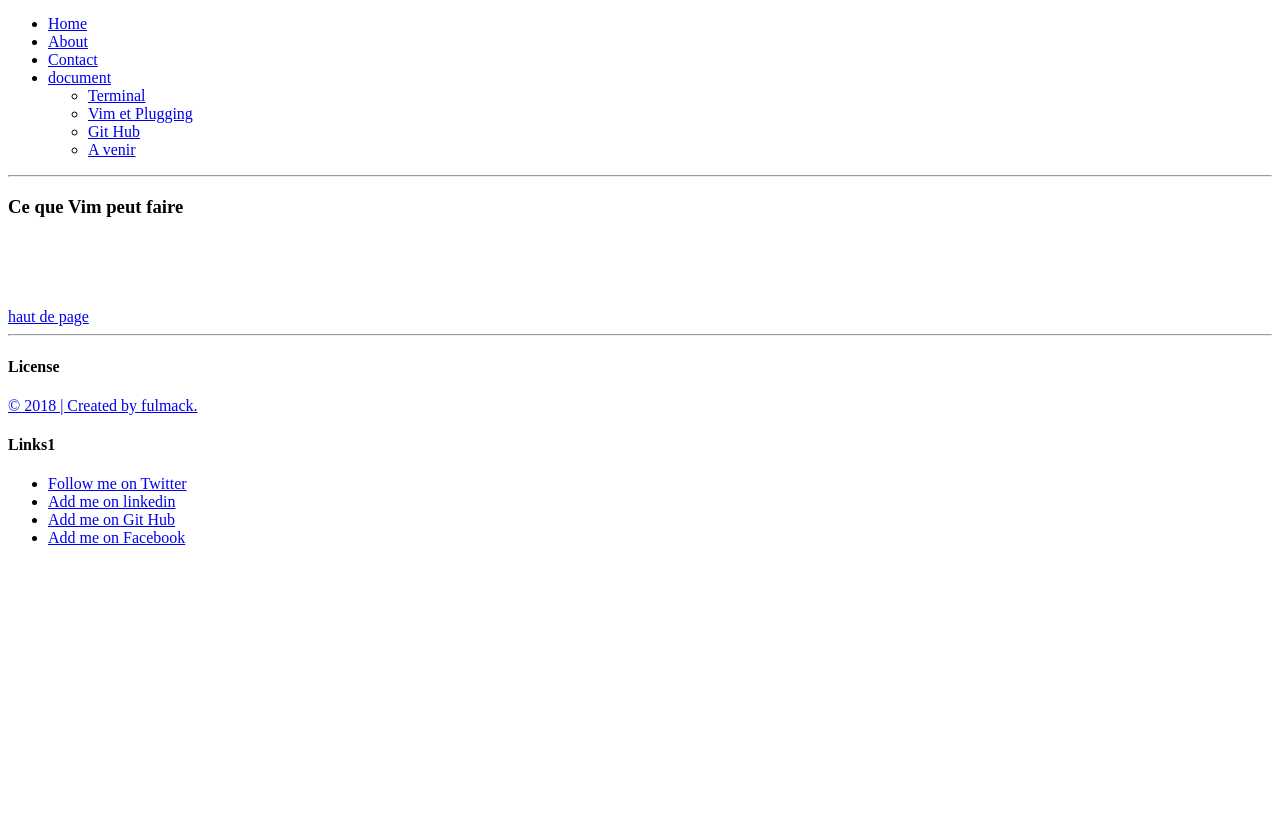
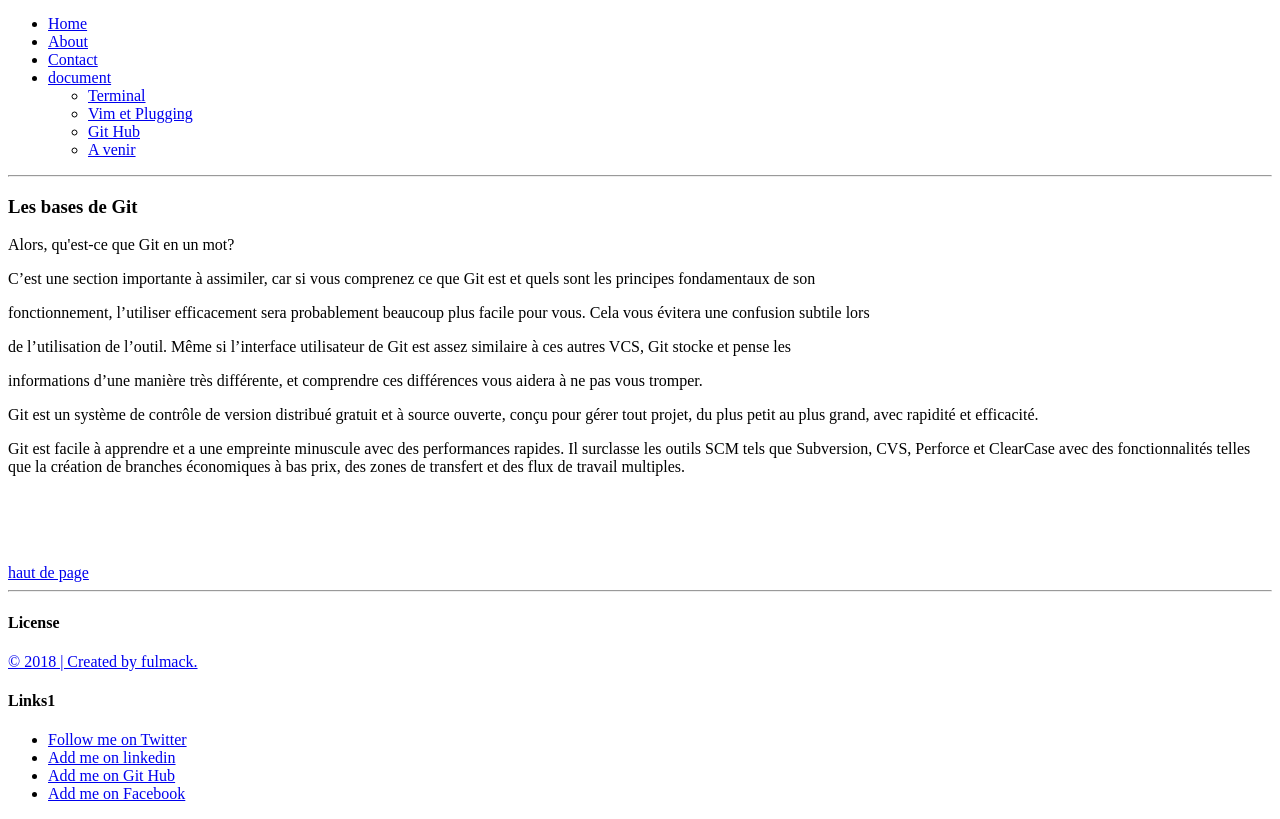
Before and after one commit to sylvainvant/git_html, a plain HTML site: page html/about.html in a window 1280 px wide. Shown: the part 83-902 px from the top of the page. Before the commit the page ends 800 px from the top, so only its background shows below. Drawn offline with Linux system fonts and the light colour scheme.

Commit message:
modif de about.html

```diff
--- a/html/about.html
+++ b/html/about.html
@@ -49,9 +49,17 @@
 	</nav>
 	<hr>
 	<section>
-<h3>Ce que Vim peut faire</h3>
+<h3> Les bases de Git</h3>
 		<article>
+			<p>Alors, qu'est-ce que Git en un mot?</p>
+ <p>C’est une section importante à assimiler, car si vous comprenez ce que Git est et quels sont les principes fondamentaux de son</p>
+ <p>fonctionnement, l’utiliser efficacement sera probablement beaucoup plus facile pour vous. Cela vous évitera une confusion subtile lors</p><p> de l’utilisation de l’outil. Même si l’interface utilisateur de Git est assez similaire à ces autres VCS, Git stocke et pense les</p>
+ <p>informations d’une manière très différente, et comprendre ces différences vous aidera à ne pas vous tromper.</p>
+		</article>
+		<article>
+			<p>Git est un système de contrôle de version distribué gratuit et à source ouverte, conçu pour gérer tout projet, du plus petit au plus grand, avec rapidité et efficacité.</p>
 
+<p>Git est facile à apprendre et a une empreinte minuscule avec des performances rapides. Il surclasse les outils SCM tels que Subversion, CVS, Perforce et ClearCase avec des fonctionnalités telles que la création de branches économiques à bas prix, des zones de transfert et des flux de travail multiples.</p>
 		</article>
 
 	</section>
```
Also changed, not shown: index.html (+9 -1 lines).
